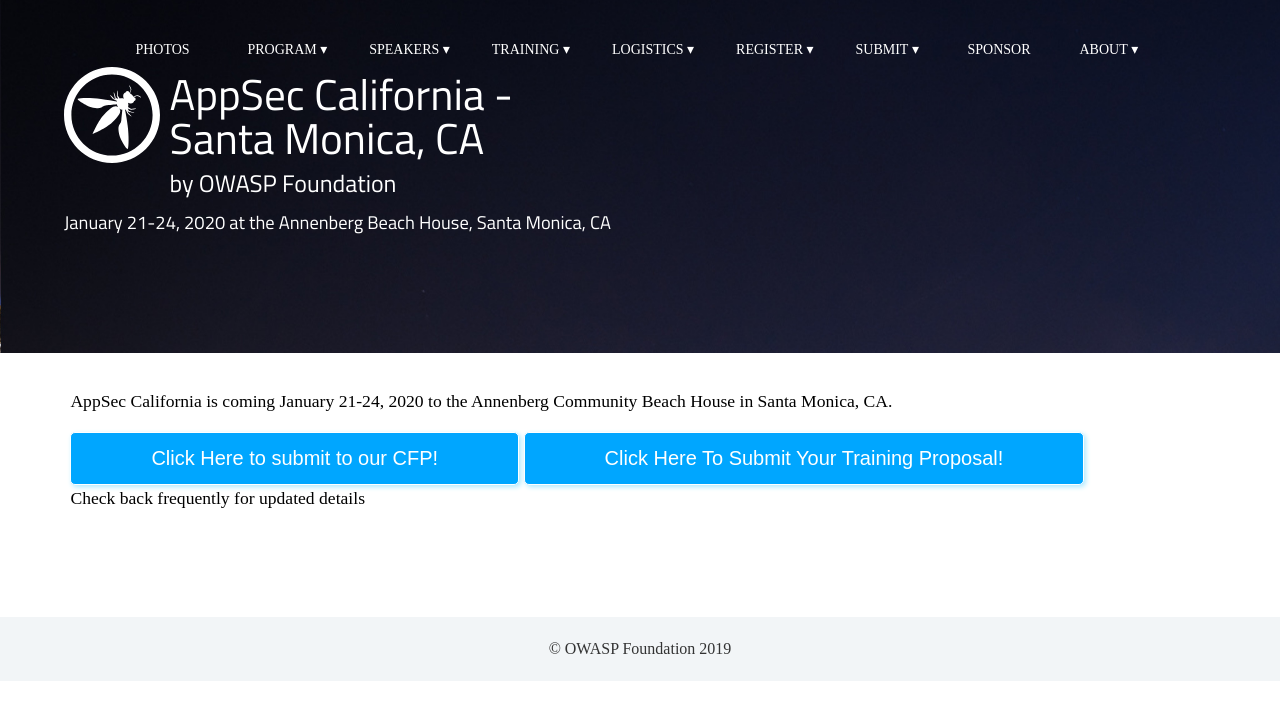
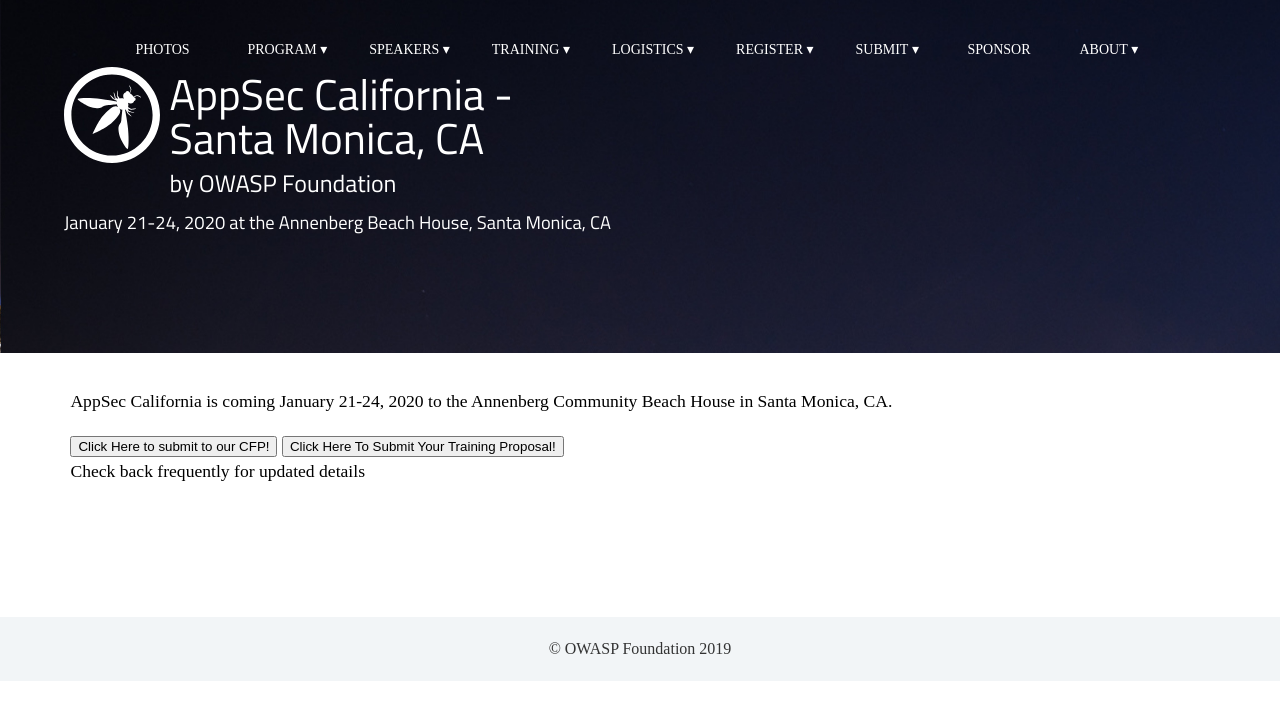
Before and after one commit to OWASP/2020-appseccalifornia, a Jekyll site: the page built from index.html, in a window 1280 px wide. Shown: the top 720 px of the page. Built offline with Jekyll 4.4.1, drawn with Linux system fonts in a browser that asks for light colours; some web fonts are replaced.

```diff
--- a/assets/css/style.scss
+++ b/assets/css/style.scss
@@ -47,14 +47,3 @@
 	font-size: 2em;
 	margin-bottom: 0.5em;
 }
-
-.button {
-  border-radius: 5px;
-  font-size: 20px;
-  padding: 14px 80px;
-  cursor: pointer;
-  color: #fff;
-  background-color: #00A6FF;
-  border: 1px solid #fff;
-  box-shadow: 2px 2px 5px #AFE9FF;
-}
```
